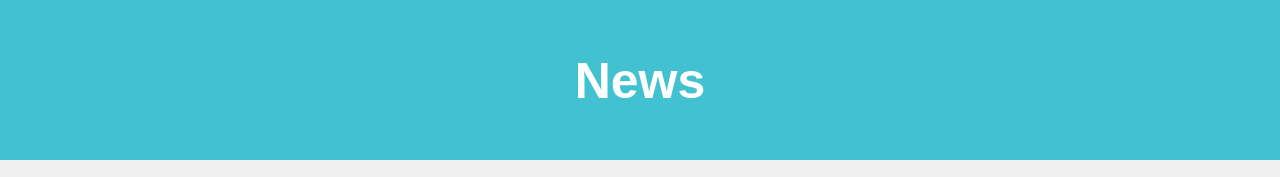
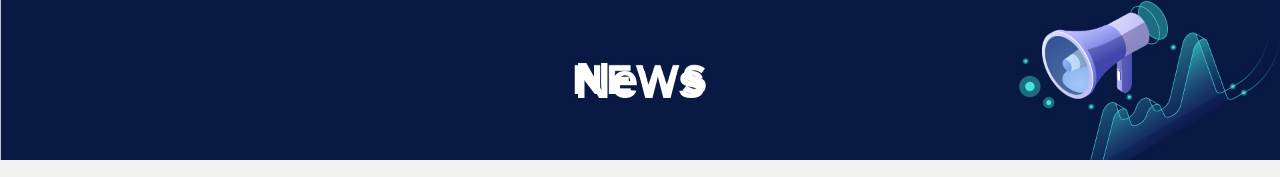
Before and after one commit to 1305-shivanijha/news, a plain HTML site: page index.html in a window 1280 px wide. Shown: the top 177 px of the page. Drawn offline with Linux system fonts and the light colour scheme.

Commit message:
Update index.html

```diff
--- a/index.html
+++ b/index.html
@@ -93,6 +93,8 @@ body, html {
 }
 
 .hero-image {
+    background-image:  url("COVERPAGE-IMAGE-FOR-NEWS.jpg");
+
   background-color:#42c1d0;
   height: 20%;
   background-position: center;
```
